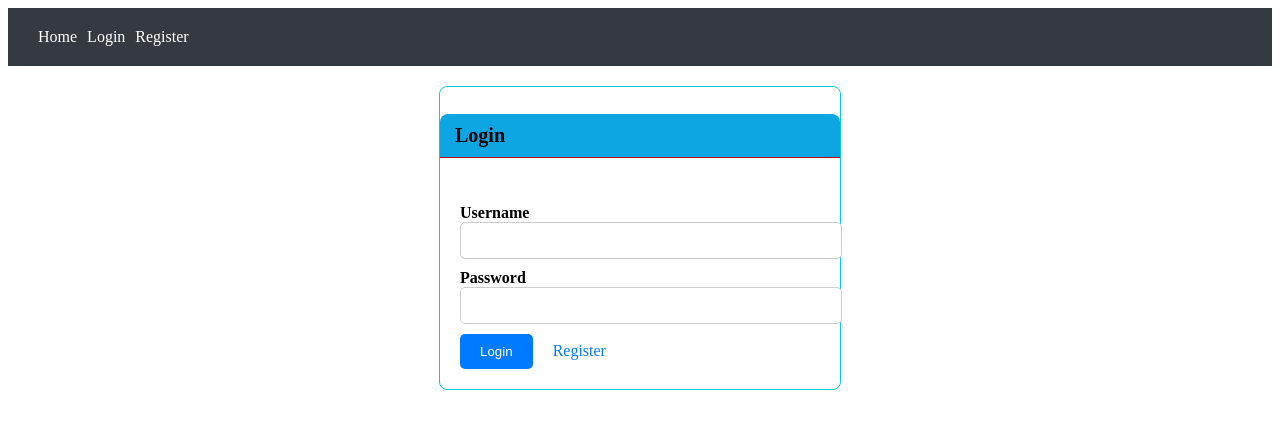
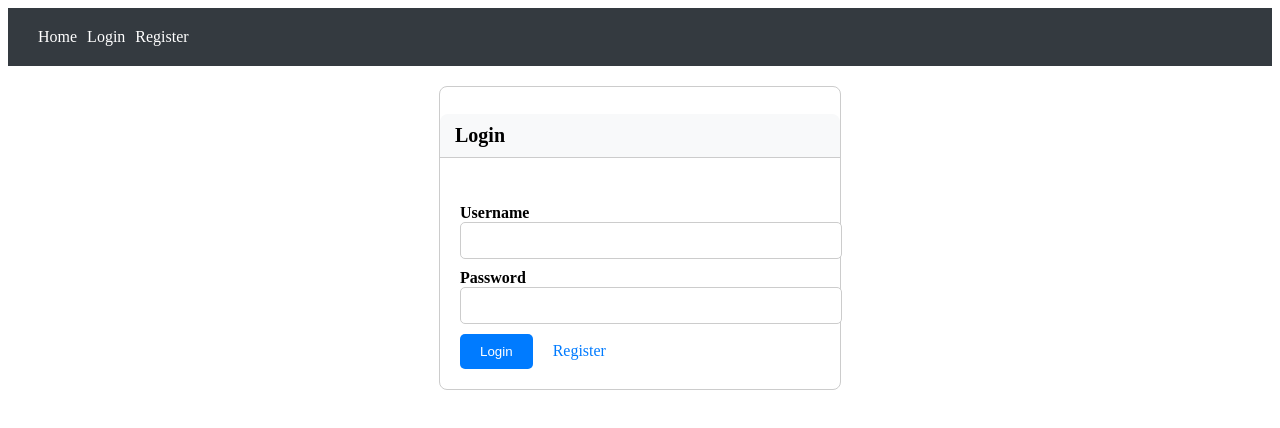
Before and after one commit to Vikash8460/angular-17-tutorial-master, an Angular app in the folder part-3/: page /account/login in a window 1280 px wide. Shown: the top 428 px of the page. Built offline with nearby package versions, Linux system fonts and the light colour scheme.

Commit message:
write the code login.component.css

```diff
--- a/part-3/src/app/account/login/login.component.css
+++ b/part-3/src/app/account/login/login.component.css
@@ -7,13 +7,13 @@
 .card {
   width: 100%;
   max-width: 400px;
-    border: 1px solid #0bcad7;
+  border: 1px solid #ccc;
   border-radius: 8px;
 }
 
 .card-header {
-    background-color: #0da6e3;
-    border-bottom: 1px solid #bc0707;
+  background-color: #f8f9fa;
+  border-bottom: 1px solid #ccc;
   border-radius: 8px 8px 0 0;
   padding: 10px 15px;
   font-size: 1.25rem;
@@ -57,19 +57,3 @@
 .btn-link:hover {
   opacity: 0.8;
 }
-
-  .spinner-border {
-    width: 1.5rem;
-    height: 1.5rem;
-    animation: spin 0.8s linear infinite;
-    display: none; /* hide spinner by default */
-  }
-
-  @keyframes spin {
-    0% {
-      transform: rotate(0deg);
-    }
-    100% {
-      transform: rotate(360deg);
-    }
-  }
```
Lines whose indentation alone changed are shown as unchanged.
